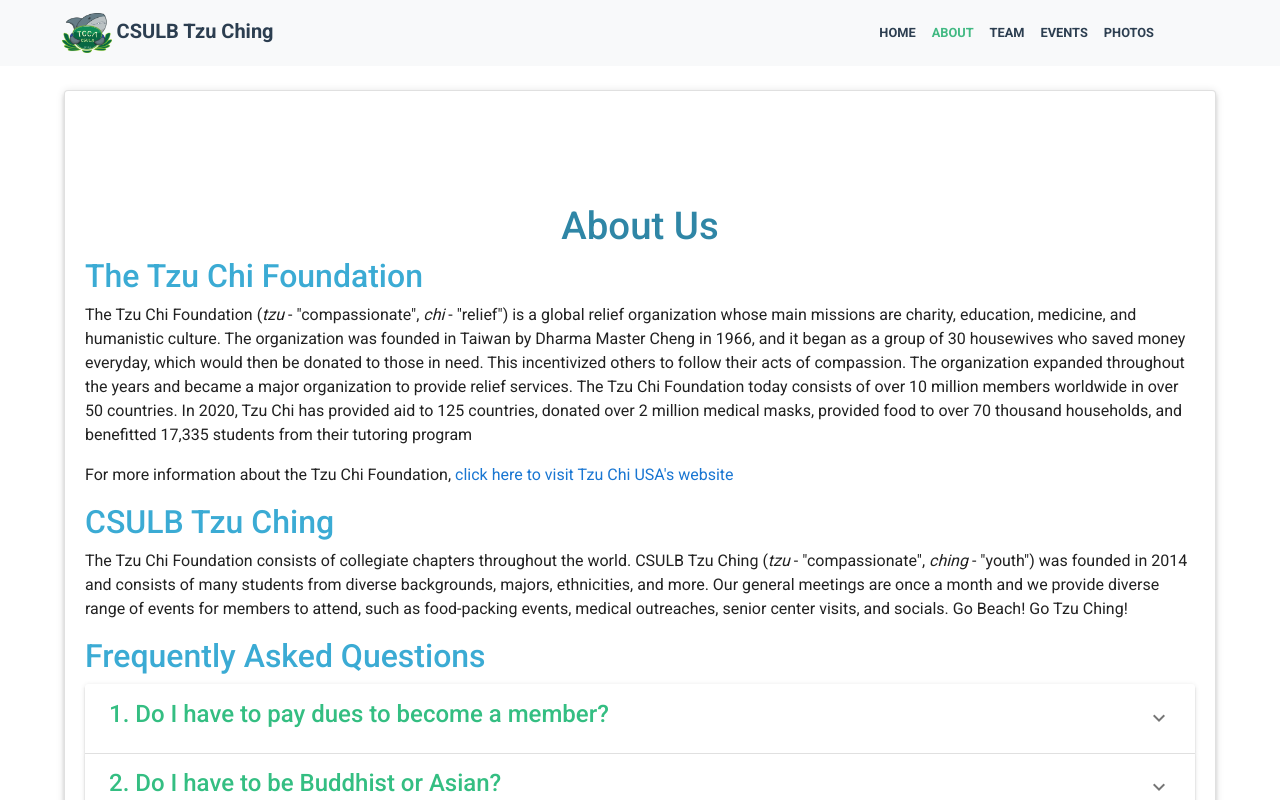
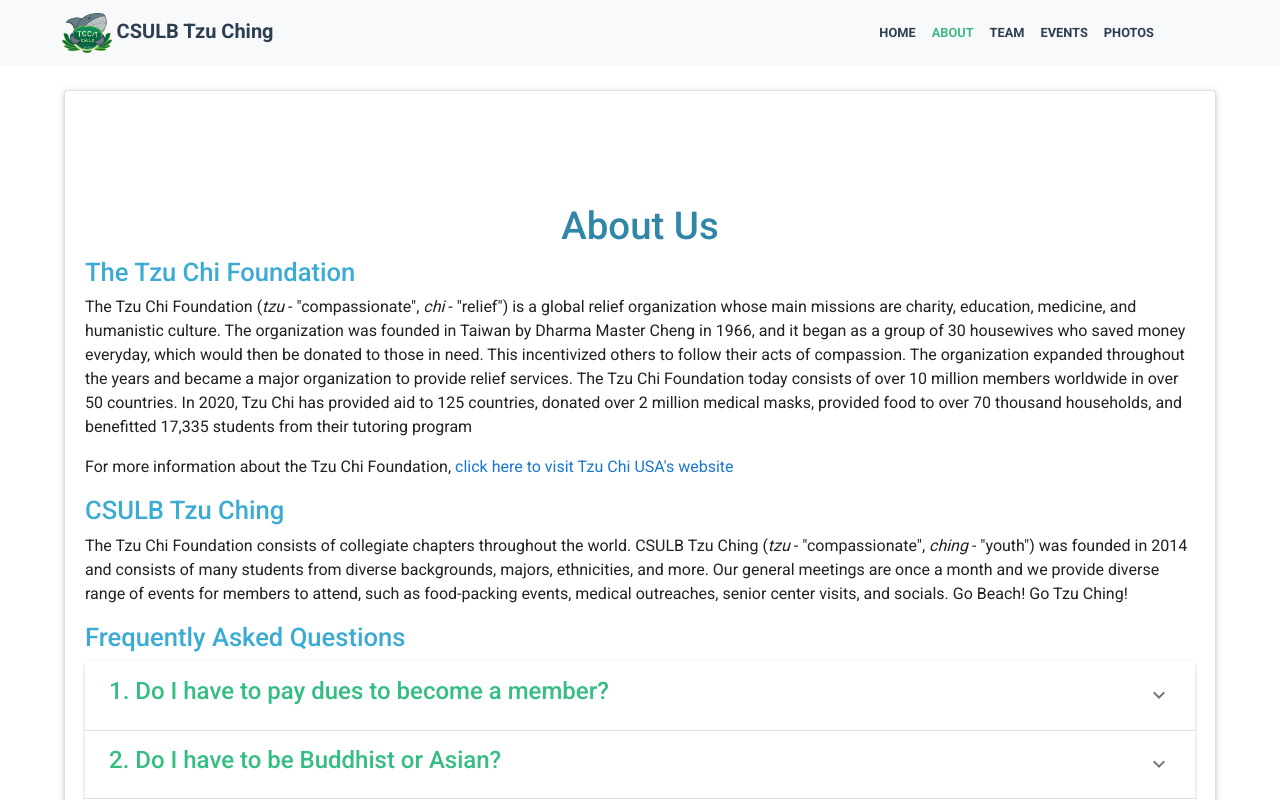
Before and after one commit to BrianENguyen/csulbtzuching.org, a Vue app: page /about in a window 1280 px wide. Shown: the top 800 px of the page. Built offline with nearby package versions, Linux system fonts and the light colour scheme.

Commit message:
import PageHeader

```diff
--- a/src/components/FAQ.vue
+++ b/src/components/FAQ.vue
@@ -1,6 +1,6 @@
 <template>
   <div>
-    <h2 class="about_subheader">Frequently Asked Questions</h2>
+    <PageHeader>Frequently Asked Questions</PageHeader>
     <v-expansion-panels>
       <v-expansion-panel>
         <v-expansion-panel-header>
@@ -104,6 +104,16 @@
   </div>
 </template>
 
+<script>
+import PageHeader from '../components/UI/Header/PageHeader';
+
+export default {
+  components: {
+    PageHeader,
+  },
+};
+</script>
+
 <style scoped>
 .question {
   color: #34be82;
--- a/src/views/AboutView.vue
+++ b/src/views/AboutView.vue
@@ -2,7 +2,7 @@
   <div id="about">
     <CardWrapper>
       <PageTitle>About Us</PageTitle>
-      <h2 class="about_subheader">The Tzu Chi Foundation</h2>
+      <PageHeader>The Tzu Chi Foundation</PageHeader>
       <p>
         The Tzu Chi Foundation (<em>tzu</em> - "compassionate", <em>chi</em> -
         "relief") is a global relief organization whose main missions are
@@ -23,7 +23,7 @@
           >click here to visit Tzu Chi USA's website</a
         >
       </p>
-      <h2 class="about_subheader">CSULB Tzu Ching</h2>
+      <PageHeader>CSULB Tzu Ching</PageHeader>
       <p>
         The Tzu Chi Foundation consists of collegiate chapters throughout the
         world. CSULB Tzu Ching (<em>tzu</em> - "compassionate", <em>ching</em> -
@@ -42,23 +42,16 @@
 import CardWrapper from '../components/UI/CardWrapper';
 import FAQ from '../components/FAQ';
 import PageTitle from '../components/UI/Header/PageTitle';
+import PageHeader from '../components/UI/Header/PageHeader';
 
 export default {
   components: {
     CardWrapper,
     FAQ,
     PageTitle,
+    PageHeader,
   },
 };
 </script>
 
-<style>
-#about_header {
-  text-align: center;
-  font-size: 3rem;
-  color: #2f86a6;
-}
-.about_subheader {
-  color: #3babd4;
-}
-</style>
+<style></style>
--- a/src/views/PhotosView.vue
+++ b/src/views/PhotosView.vue
@@ -1,9 +1,9 @@
 <template>
   <CardWrapper>
     <PageTitle>Photos</PageTitle>
-    <h3 id="photos_subheader">
+    <PageHeader class="text-center">
       Get a glimpse at what we do in our organization!
-    </h3>
+    </PageHeader>
     <div v-for="(event, i) in events" :key="i">
       <PhotoGallery :event="event" />
     </div>
@@ -14,12 +14,14 @@
 import PhotoGallery from '../components/PhotoGallery.vue';
 import CardWrapper from '../components/UI/CardWrapper';
 import PageTitle from '../components/UI/Header/PageTitle';
+import PageHeader from '../components/UI/Header/PageHeader';
 
 export default {
   components: {
     PhotoGallery,
     CardWrapper,
     PageTitle,
+    PageHeader,
   },
   data: () => ({
     events: [
--- a/src/views/TeamView.vue
+++ b/src/views/TeamView.vue
@@ -2,7 +2,7 @@
   <CardWrapper>
     <PageTitle>2021-2022 Team</PageTitle>
     <div class="section_spacer">
-      <h2 class="team_subheader">Officers</h2>
+      <PageHeader class="text-center">Officers</PageHeader>
       <v-row>
         <v-col
           cols="12"
@@ -38,12 +38,14 @@
 import TeamMemberCard from '../components/TeamMemberCard';
 import CardWrapper from '../components/UI/CardWrapper';
 import PageTitle from '../components/UI/Header/PageTitle';
+import PageHeader from '../components/UI/Header/PageHeader';
 
 export default {
   components: {
     TeamMemberCard,
     CardWrapper,
     PageTitle,
+    PageHeader,
   },
   data: () => ({
     officers: [
```
